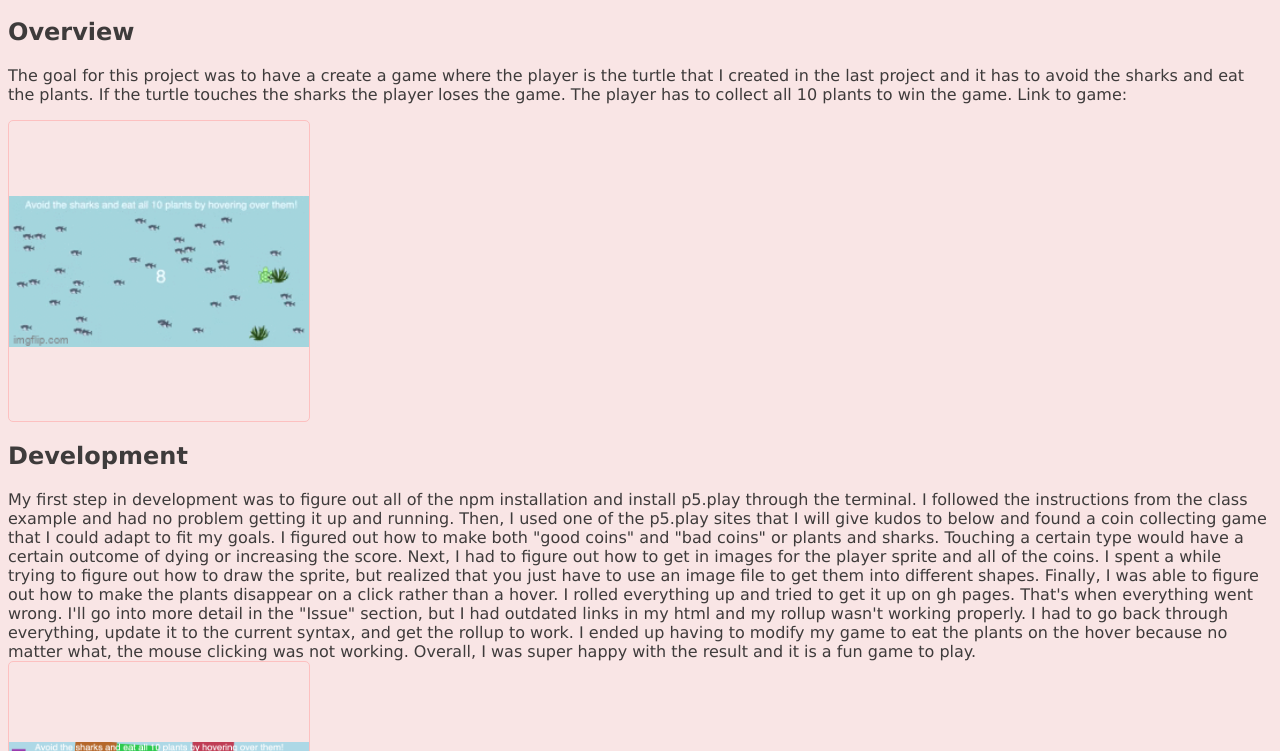
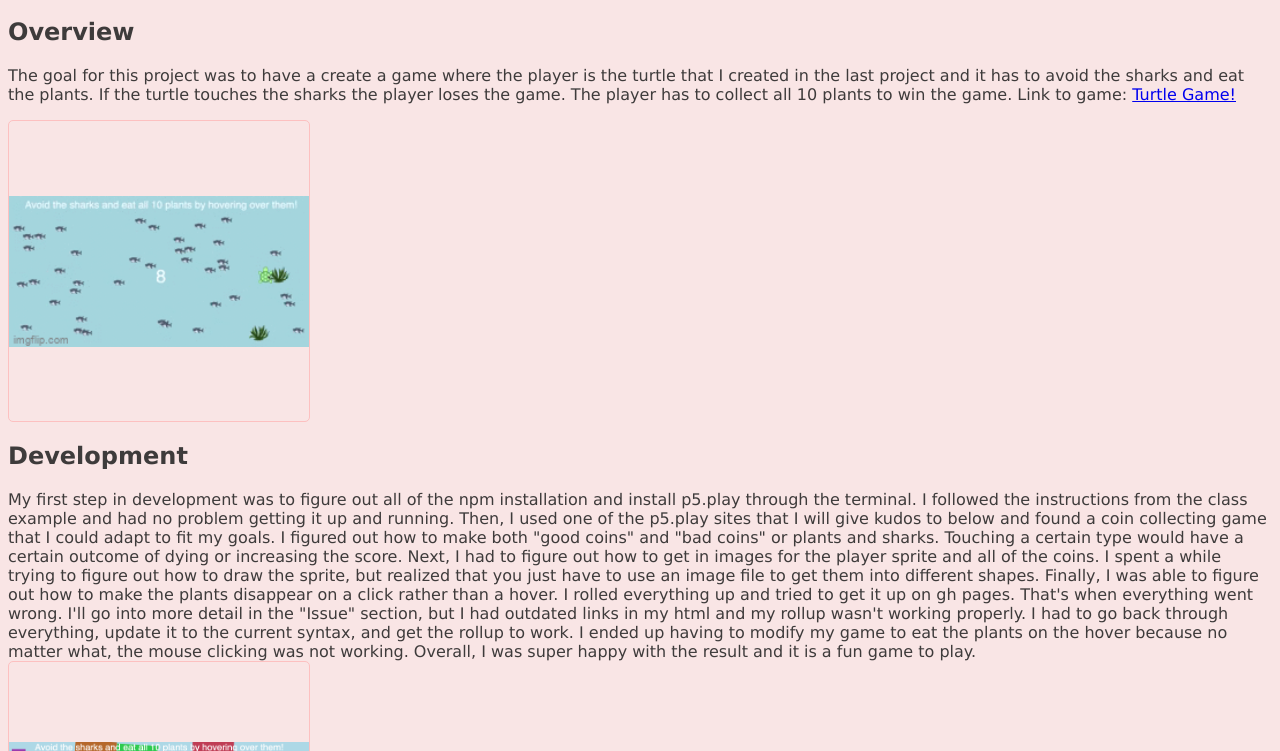
Before and after one commit to mackclem/mackclem.github.io, a plain HTML site: page MP/MP3/MP3.html in a window 1280 px wide. Shown: the part 49-800 px from the top of the page. Drawn offline with Linux system fonts and the light colour scheme.

Commit message:
mp3 final

```diff
--- a/MP/MP3/MP3.html
+++ b/MP/MP3/MP3.html
@@ -10,7 +10,7 @@
         The goal for this project was to have a create a game where the player is the turtle that I created in the last
         project and it has to avoid the sharks and eat the plants. If the turtle touches the sharks the player loses the
         game. The player has to collect all 10 plants to win the game. Link to game:
-        <!-- <a href="https://mackclem.github.io/game/">Turtle Game!</a> -->
+        <a href="https://mackclem.github.io/game/">Turtle Game!</a>
       </p>
       <img class="picture" src="Game.gif" >
       <p class="development">
```
